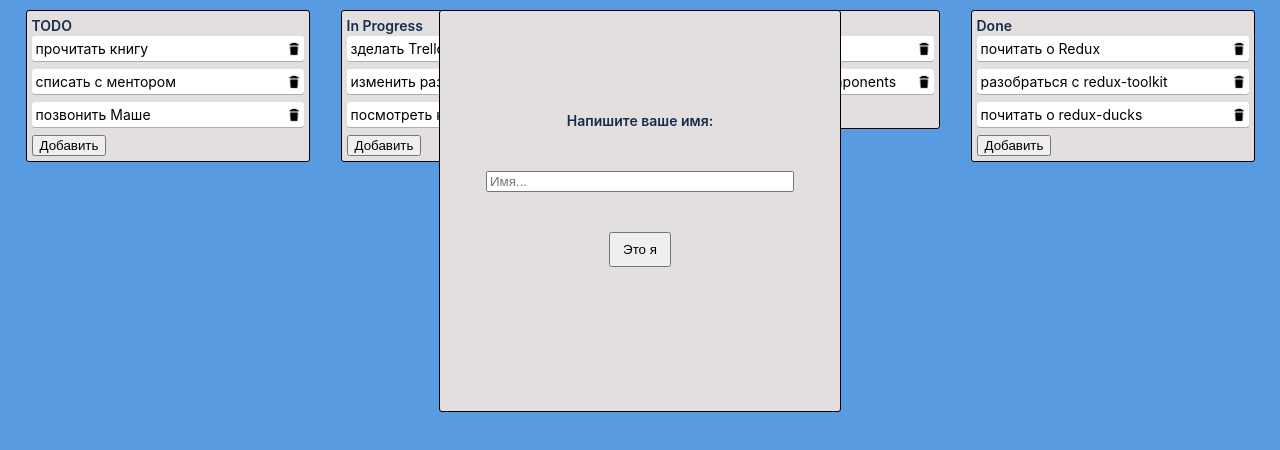
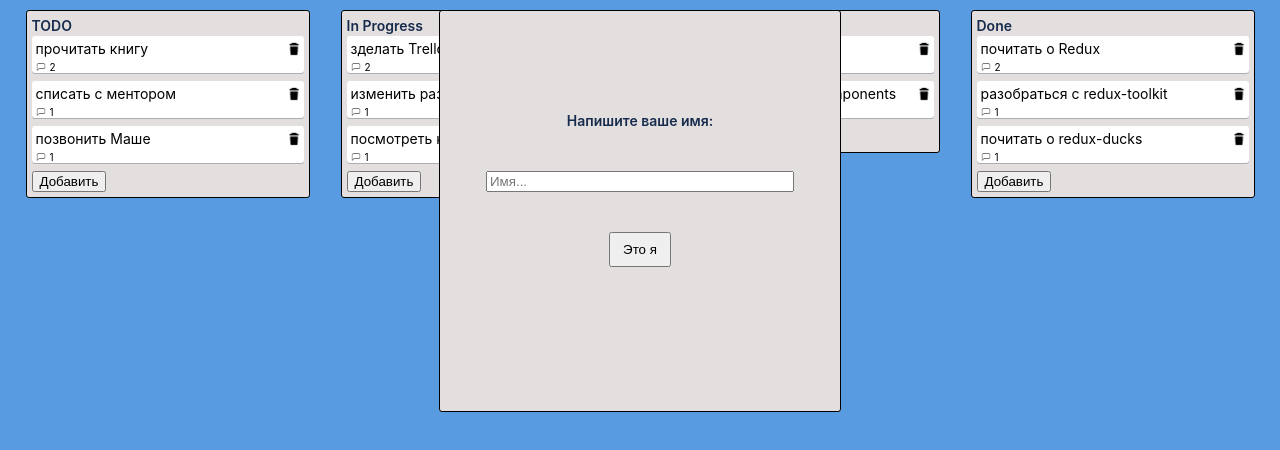
Before and after one commit to AndreySavchenkov/trello, a React (Create React App) app: page / in a window 1280 px wide. Shown: the top 450 px of the page. Built offline with nearby package versions, Linux system fonts and the light colour scheme.

Commit message:
feat: show count comment

```diff
--- a/src/components/card/Card.tsx
+++ b/src/components/card/Card.tsx
@@ -2,6 +2,7 @@ import React, {ChangeEvent, useEffect, useState} from "react";
 import styled from "styled-components";
 import closeImage from "./../../assets/image/close.png";
 import deleteImage from "./../../assets/image/trash.png";
+import comment from "./../../assets/image/comment.png";
 import {Description} from "./description/Description";
 import {Comments} from "./comments/Comments";
 import {CommentsT, DataT} from "../../state/data";
@@ -55,13 +56,32 @@ const Name = styled.div`
 `
 const NameContainer = styled.div`
   display: flex;
+  flex-direction: column;
   justify-content: space-between;
-  align-items: center;
   background-color: #fff;
   border-radius: 3px;
   box-shadow: 0 1px 0 #091e4240;
   margin-bottom: 8px;
   min-height: 20px;
+`
+const MainContainer = styled.div`
+  display: flex;
+  align-items: center;
+  justify-content: space-between;
+  width: 100%;
+`
+const CommentCountContainer = styled.div`
+  padding-left: 4px;
+  display: flex;
+  align-items: center;
+`
+const CommentCount = styled.span`
+  font-size: 10px;
+  padding-left: 4px;
+`
+const CommentIcon = styled.img`
+  width: 10px;
+  height: 10px;
 `
 const DeleteImage = styled.img`
   padding-right: 3px;
@@ -69,7 +89,7 @@ const DeleteImage = styled.img`
   height: 14px;
   cursor: pointer;
 `
-const IputText = styled.input`
+const InputText = styled.input`
 
 `
 const WriterCardBlock = styled.div`
@@ -146,8 +166,14 @@ export const Card = (props: PropsType) => {
     return (
         <>
             <NameContainer>
-                <Name onClick={clickHandler}>{cardName}</Name>
-                <DeleteImage onClick={deleteCard} src={deleteImage}/>
+                <MainContainer>
+                    <Name onClick={clickHandler}>{cardName}</Name>
+                    <DeleteImage onClick={deleteCard} src={deleteImage}/>
+                </MainContainer>
+                <CommentCountContainer>
+                    <CommentIcon src={comment} alt={"count comments"}/>
+                    <CommentCount>{props.comments.length}</CommentCount>
+                </CommentCountContainer>
             </NameContainer>
 
             {isOpen ?
@@ -155,7 +181,7 @@ export const Card = (props: PropsType) => {
 
                     <TopContainer>
                         {!isEdit ? <CardName onDoubleClick={changeInput}>{cardName}</CardName>
-                            : <IputText type='text' value={cardName} onChange={changeHandler} onBlur={blurHandler}/>}
+                            : <InputText type='text' value={cardName} onChange={changeHandler} onBlur={blurHandler}/>}
                         <ImageClose onClick={clickHandler} src={closeImage} alt="close"/>
                     </TopContainer>
 
```
Also changed, not shown: src/components/card/comments/Comment/Comment.tsx (+5 -5 lines), src/assets/image/comment.png (added).
